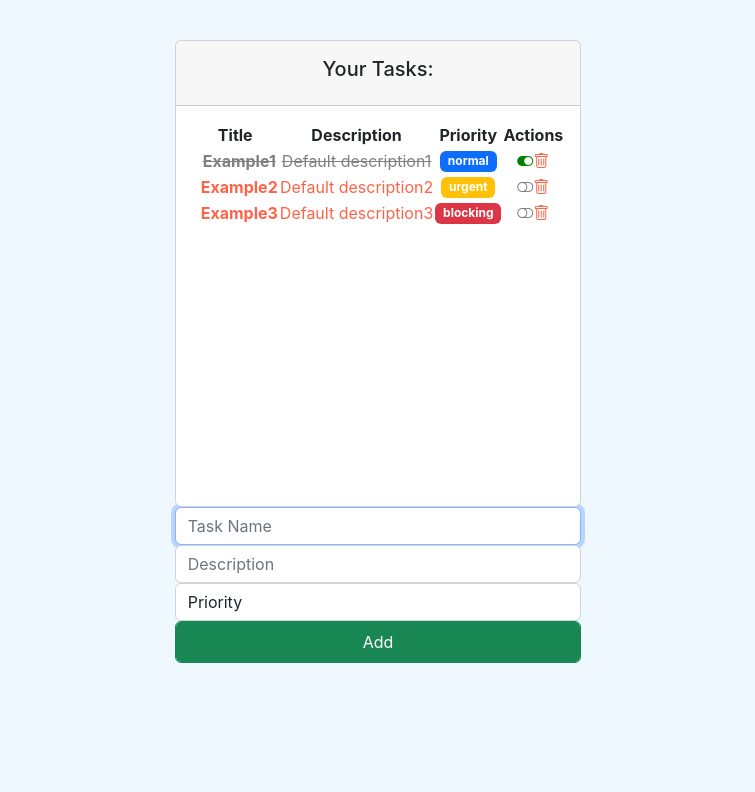
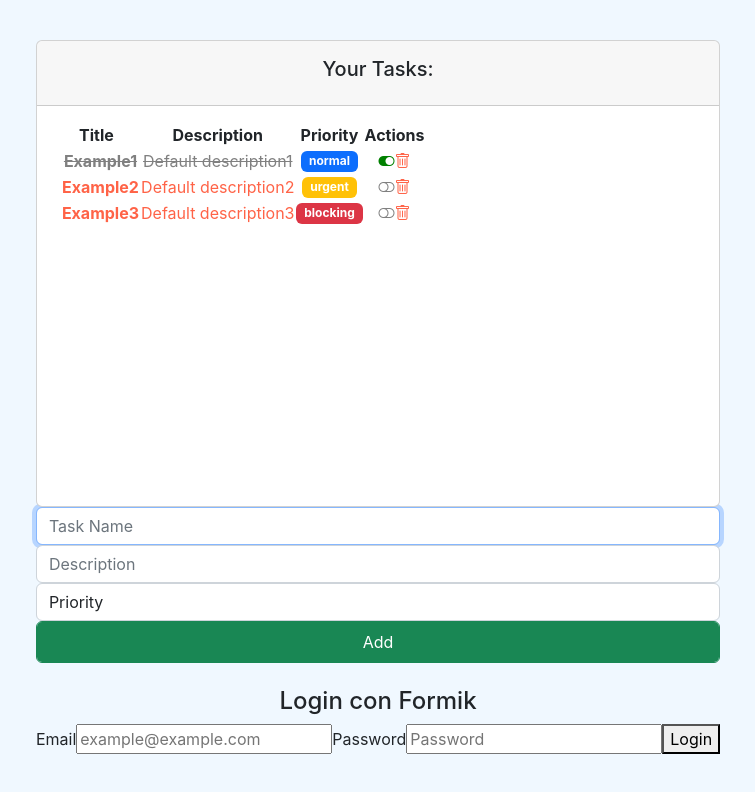
Before and after one commit to AlinaBernardez/ProyectoReact-Tareas, a React (Create React App) app: page / in a window 1280 px wide. Shown: the top 792 px of the page, without its empty margins (262-1017 px from the left). Built offline with nearby package versions, Linux system fonts and the light colour scheme.

Commit message:
Primer formulario con Formik

```diff
--- a/src/App.js
+++ b/src/App.js
@@ -3,6 +3,7 @@
 // import Father from './Components/Container/father';
 // import ComponenteContexto from './Hooks/ejemplo3';
 import TaskListComponent from './Components/Container/task_list';
+import LoginFormik from './Components/Pure/Forms/loginFormik';
 // import GreetingStyled from './Components/Pure/greetingStyled';
 
 
@@ -11,6 +12,7 @@
   return (
     <div className="App">
       <TaskListComponent/>
+      <LoginFormik/>
     </div>
   );
 }
--- /dev/null
+++ b/src/Components/Pure/Forms/loginFormik.jsx
@@ -0,0 +1,77 @@
+import React from 'react';
+import { Formik, Field, Form, ErrorMessage } from 'formik';
+import * as Yup from 'yup';
+
+const loginSchema = Yup.object().shape(
+    {
+        email: Yup.string()
+                    .email('Invalid email format')
+                    .required('Email is required'),
+        password: Yup.string().required('Password required')
+    }
+)
+
+const LoginFormik = () => {
+
+    const initialCredentials = {
+        email:'',
+        password: ''
+    }
+
+    return (
+        <div>
+            <h4>Login con Formik</h4>
+            <Formik
+            initialValues = {initialCredentials}
+            //Yup validation schema:
+            validationSchema = { loginSchema }
+            //onsubmit event:
+            onSubmit={async (values) => {
+                await new Promise((response) => setTimeout(response, 1000));
+                alert(JSON.stringify(values, null, 2));
+                localStorage.setItem('credentials', values)
+            }}
+            >
+            {/* Obtaining props from Formik */}
+            {({ touched, errors, isSubmitting }) => (
+                <Form>
+                    <label htmlFor="email">Email</label>
+                    <Field
+                        id="email"
+                        name="email"
+                        placeholder="example@example.com"
+                        type="email"
+                    />
+                    {
+                        errors.email && touched.email &&
+                        (
+                            <div className='error'>
+                                <p>{ errors.email }</p>
+                            </div>
+                        )
+                    }
+                    <label htmlFor="password">Password</label>
+                    <Field
+                        id="password"
+                        name="password"
+                        placeholder="Password"
+                        type="password"
+                    />
+                    {
+                        errors.password && touched.password &&
+                        (
+                            <ErrorMessage name='password' component='div'></ErrorMessage>
+                        )
+                    }
+                    <button type="submit">Login</button>
+                    {
+                        isSubmitting ? (<p>Login your credentials...</p>) : null
+                    }
+                </Form>
+            )}
+            </Formik>
+        </div>
+    );
+}
+
+export default LoginFormik;
```
Also changed, not shown: package.json (+6 -2 lines), 1 other file (tests, documents, lock files or other folders).
